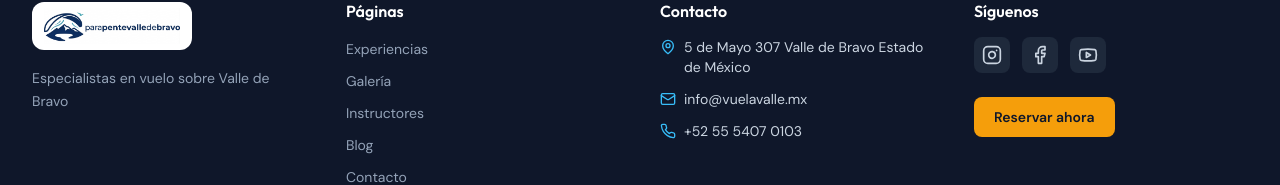
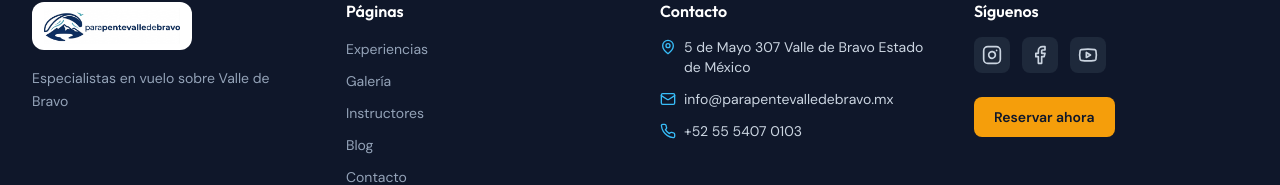
Before and after one commit to AlanF611/VuelaValle, a React (Vite) app: page / in a window 1280 px wide. Shown: the part 4451-4636 px from the top of the page. Built offline with nearby package versions, Linux system fonts and the light colour scheme.

Commit message:
Update Footer component for ParaPenteValleDeBravo

```diff
--- a/src/components/layout/Footer.tsx
+++ b/src/components/layout/Footer.tsx
@@ -18,11 +18,11 @@ export default function Footer() {
   const jsonLd = {
     '@context': 'https://schema.org',
     '@type': ['LocalBusiness', 'TouristAttraction'],
-    name: 'VuelaValle',
+    name: 'ParaPenteValleDeBravo',
     description: lang === 'es'
       ? 'Especialistas en vuelo en parapente en Valle de Bravo. Pilotos certificados AVLM/APPI. Vuelos tándem, cursos y experiencias de vuelo libre.'
       : 'Paragliding specialists in Valle de Bravo. AVLM/APPI certified pilots. Tandem flights, courses, and free flight experiences.',
-    url: 'https://vuelavalle.mx',
+    url: 'https://parapentevalledebravo.mx',
     telephone: '+52-722-XXX-XXXX',
     address: {
       '@type': 'PostalAddress',
@@ -45,8 +45,8 @@ export default function Footer() {
       reviewCount: '312',
     },
     sameAs: [
-      'https://www.instagram.com/vuelavalle',
-      'https://www.facebook.com/vuelavalle',
+      'https://www.instagram.com/parapentevalledebravo',
+      'https://www.facebook.com/parapentevalledebravo',
     ],
   };
 
@@ -61,7 +61,7 @@ export default function Footer() {
           <div>
             <div className="mb-4">
               <div className="inline-flex bg-white rounded-xl px-3 py-1.5">
-                <img src="/img/logon.png" alt="VuelaValle" className="h-9 w-auto" />
+                <img src="/img/logon.png" alt="parapentevalledebravo" className="h-9 w-auto" />
               </div>
             </div>
             <p className="text-sm leading-relaxed text-dark-400">{t('footer.tagline')}</p>
@@ -92,7 +92,7 @@ export default function Footer() {
               </li>
               <li className="flex items-center gap-2">
                 <Mail className="w-4 h-4 text-primary-400 shrink-0" />
-                <span className="text-sm">info@vuelavalle.mx</span>
+                <span className="text-sm">info@parapentevalledebravo.mx</span>
               </li>
               <li className="flex items-center gap-2">
                 <Phone className="w-4 h-4 text-primary-400 shrink-0" />
```
